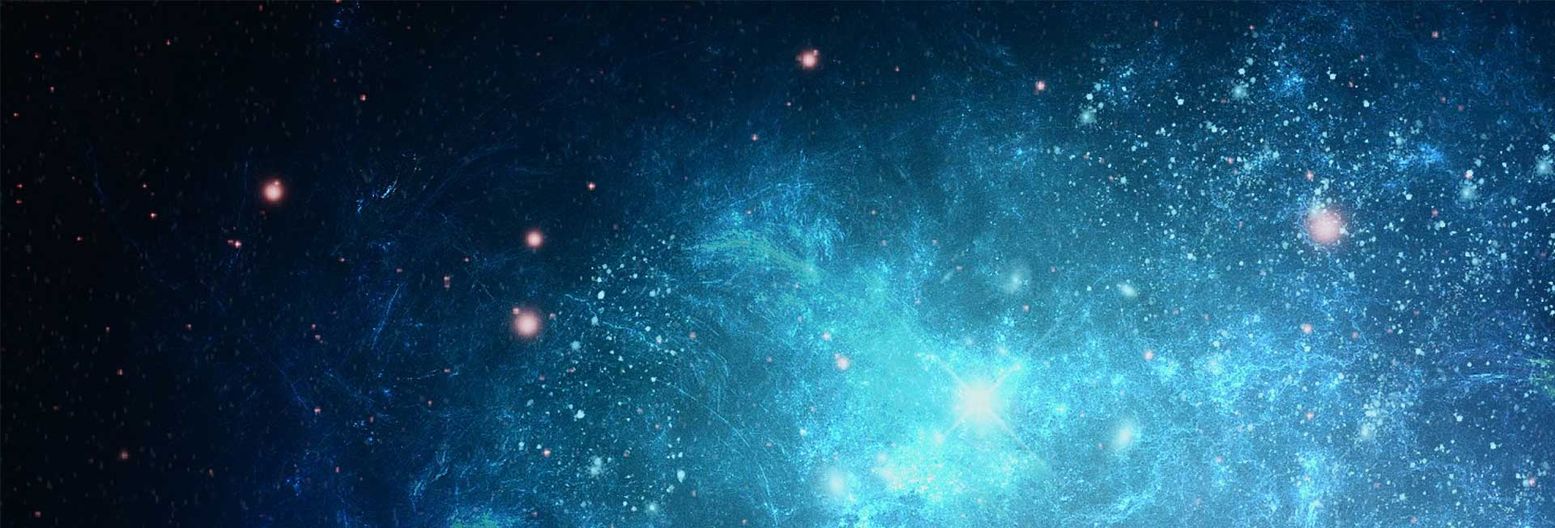
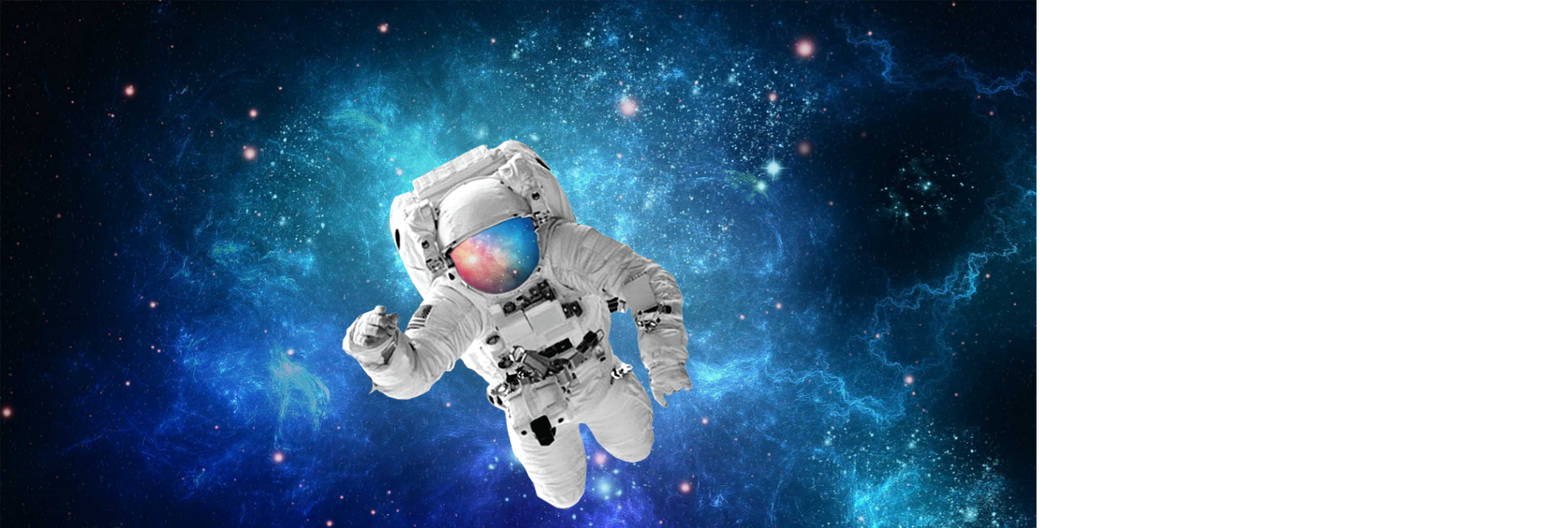
Before and after one commit to M4RC3LO75/html-css, a plain HTML site: page desafios/d011 - Desafio Astronauta/index.html in a window 1280 px wide. Shown: the top 653 px of the page at 81% size, 1920 px wide, since content can reach past the window. Drawn offline with Linux system fonts and the light colour scheme.

Commit message:
Challenge Complete

```diff
--- a/desafios/d011 - Desafio Astronauta/css/style.css
+++ b/desafios/d011 - Desafio Astronauta/css/style.css
@@ -5,9 +5,22 @@
     padding: 0px;
 }
 
-div{
-    background-image: url(../imagens/astronauta.png);
+#background{
+    background-image: url(../imagens/espaco.jpg);
+    position: relative;
+    background-size: cover;
     background-repeat: no-repeat;
-    background-position: center, center;
-    max-width: 1000px;
+    height: 100vh;
+    background-attachment: fixed;
+    display: flex;
+    justify-content: center;
+    align-items: center;
 }
+
+#astronauta{
+    background-image: url('../imagens/astronauta.png');
+    background-size: contain;
+    position: absolute;
+    height: 500px;
+    width: 500px;
+}
--- a/desafios/d011 - Desafio Astronauta/index.html
+++ b/desafios/d011 - Desafio Astronauta/index.html
@@ -8,11 +8,11 @@
     <link rel="stylesheet" href="css/style.css">
 </head>
 <body>
-        <div id="background">
-            <img src="imagens/espaco.jpg" alt="">
-            <div id="astronauta">
-                <img src="imagens/astronauta.png" alt="">
-            </div>
-        </div>
+        <Section id="background">
+            <article id="astronauta">
+
+            </article>
+
+        </Section>
 </body>
 </html>
```
